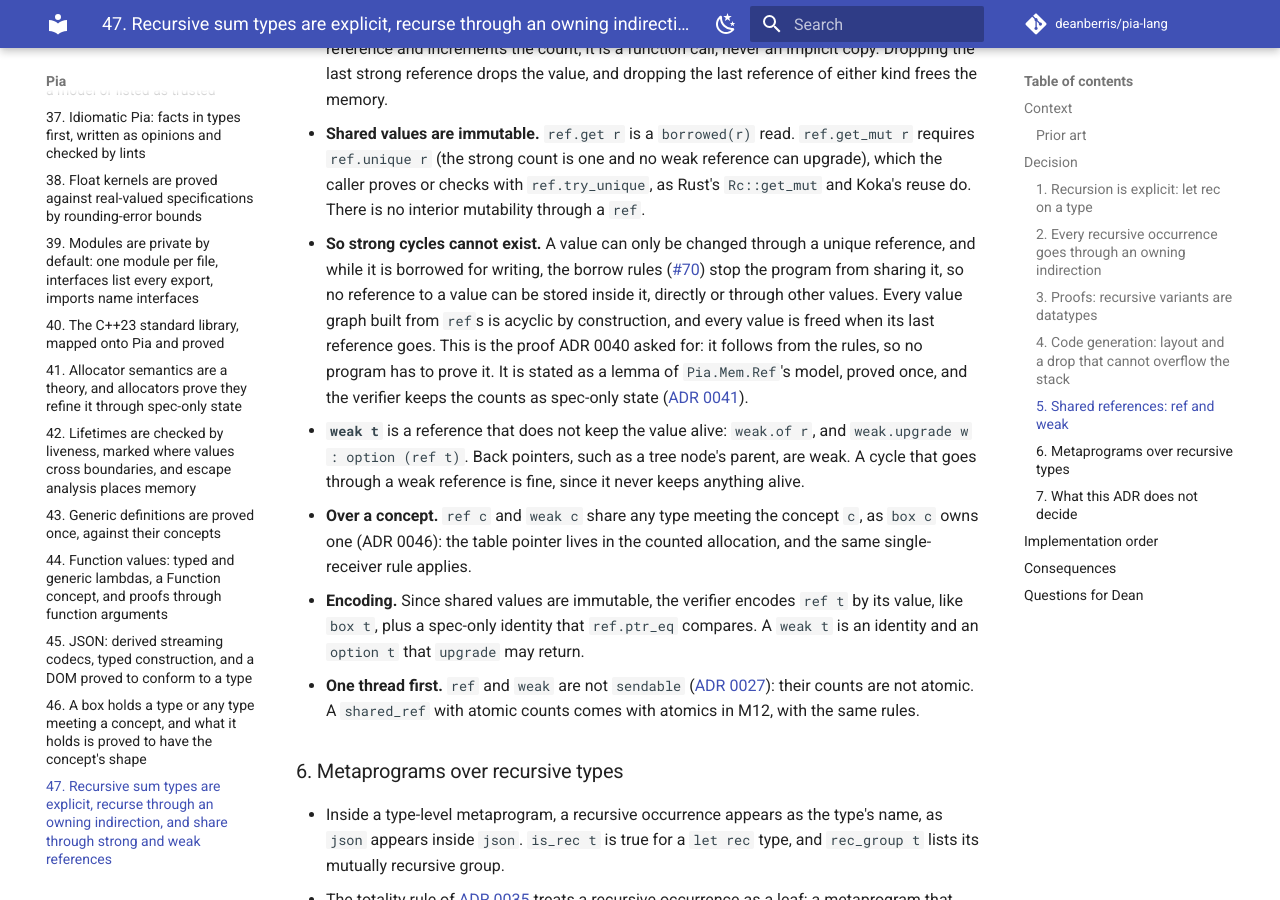
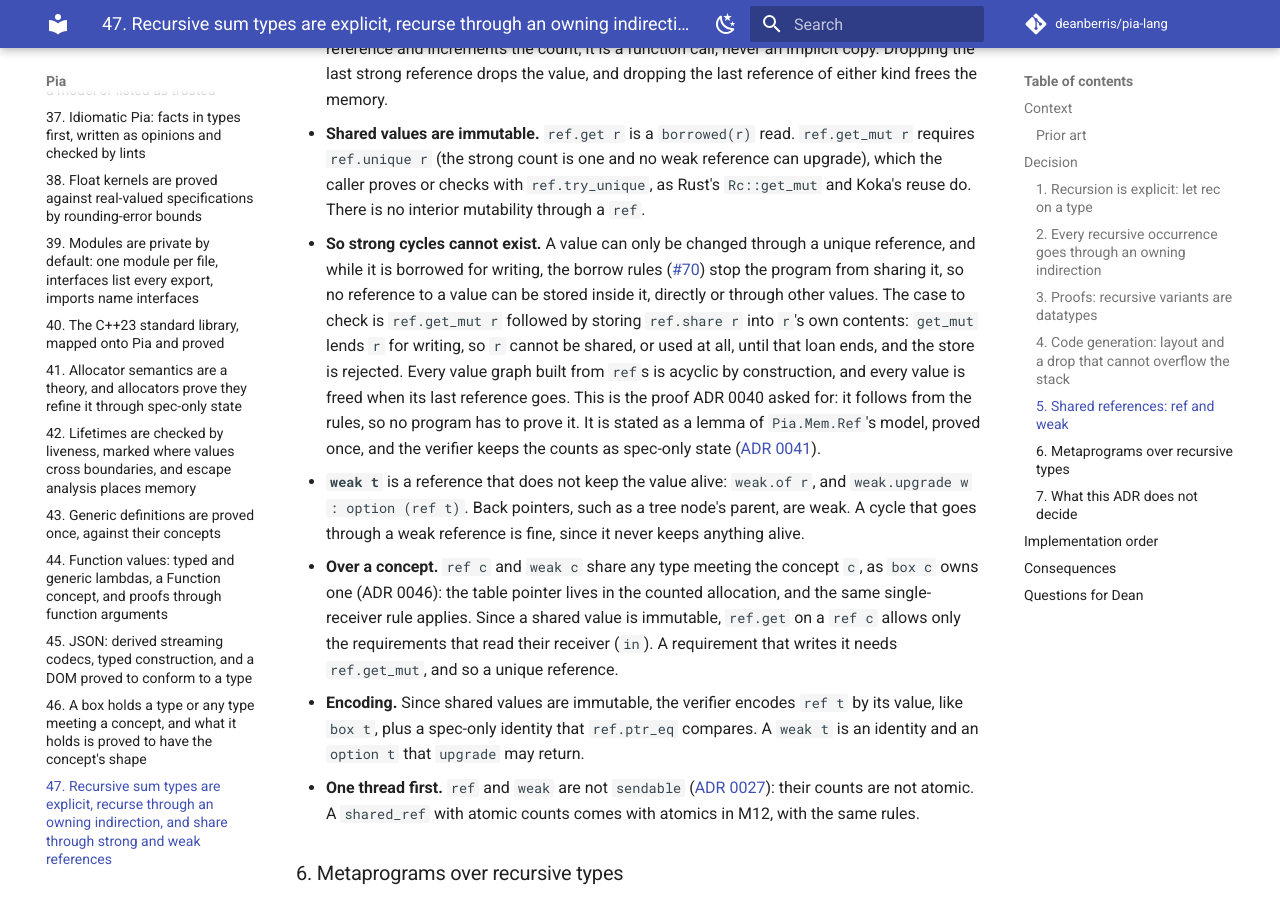
Before and after one commit to deanberris/pia-lang, an MkDocs documentation site: the page built from docs/adr/0047-recursive-sum-types-and-shared-references.md, in a window 1280 px wide and 900 px high, scrolled down 3536 px. Built offline with MkDocs 1.6.1 and Material for MkDocs 9.7.7, drawn with Linux system fonts in a browser that asks for light colours; comment, search, counter and statistics services are not loaded.

Commit message:
ADR 0047: review notes from the C++23 library thread (#221)
Claude-Session: https://claude.ai/code/session_01SkMSardFyu5XUgfs1s65Gs

Co-authored-by: Claude <noreply@anthropic.com>

```diff
--- a/docs/adr/0047-recursive-sum-types-and-shared-references.md
+++ b/docs/adr/0047-recursive-sum-types-and-shared-references.md
@@ -71,9 +71,9 @@ A recursive occurrence must sit inside a type that holds its argument behind a p
 
 - **`ref t`** is a counted box: one allocation holds a strong count, a weak count, the allocator and the value. `ref.make a v` can fail with the allocator's error. `ref.share r` makes another reference and increments the count; it is a function call, never an implicit copy. Dropping the last strong reference drops the value, and dropping the last reference of either kind frees the memory.
 - **Shared values are immutable.** `ref.get r` is a `borrowed(r)` read. `ref.get_mut r` requires `ref.unique r` (the strong count is one and no weak reference can upgrade), which the caller proves or checks with `ref.try_unique`, as Rust's `Rc::get_mut` and Koka's reuse do. There is no interior mutability through a `ref`.
-- **So strong cycles cannot exist.** A value can only be changed through a unique reference, and while it is borrowed for writing, the borrow rules ([#70](https://github.com/deanberris/pia-lang/issues/70)) stop the program from sharing it, so no reference to a value can be stored inside it, directly or through other values. Every value graph built from `ref`s is acyclic by construction, and every value is freed when its last reference goes. This is the proof ADR 0040 asked for: it follows from the rules, so no program has to prove it. It is stated as a lemma of `Pia.Mem.Ref`'s model, proved once, and the verifier keeps the counts as spec-only state ([ADR 0041](0041-allocator-semantics-as-a-theory.md)).
+- **So strong cycles cannot exist.** A value can only be changed through a unique reference, and while it is borrowed for writing, the borrow rules ([#70](https://github.com/deanberris/pia-lang/issues/70)) stop the program from sharing it, so no reference to a value can be stored inside it, directly or through other values. The case to check is `ref.get_mut r` followed by storing `ref.share r` into `r`'s own contents: `get_mut` lends `r` for writing, so `r` cannot be shared, or used at all, until that loan ends, and the store is rejected. Every value graph built from `ref`s is acyclic by construction, and every value is freed when its last reference goes. This is the proof ADR 0040 asked for: it follows from the rules, so no program has to prove it. It is stated as a lemma of `Pia.Mem.Ref`'s model, proved once, and the verifier keeps the counts as spec-only state ([ADR 0041](0041-allocator-semantics-as-a-theory.md)).
 - **`weak t`** is a reference that does not keep the value alive: `weak.of r`, and `weak.upgrade w : option (ref t)`. Back pointers, such as a tree node's parent, are weak. A cycle that goes through a weak reference is fine, since it never keeps anything alive.
-- **Over a concept.** `ref c` and `weak c` share any type meeting the concept `c`, as `box c` owns one (ADR 0046): the table pointer lives in the counted allocation, and the same single-receiver rule applies.
+- **Over a concept.** `ref c` and `weak c` share any type meeting the concept `c`, as `box c` owns one (ADR 0046): the table pointer lives in the counted allocation, and the same single-receiver rule applies. Since a shared value is immutable, `ref.get` on a `ref c` allows only the requirements that read their receiver (`in`). A requirement that writes it needs `ref.get_mut`, and so a unique reference.
 - **Encoding.** Since shared values are immutable, the verifier encodes `ref t` by its value, like `box t`, plus a spec-only identity that `ref.ptr_eq` compares. A `weak t` is an identity and an `option t` that `upgrade` may return.
 - **One thread first.** `ref` and `weak` are not `sendable` ([ADR 0027](0027-coroutines-and-race-freedom.md)): their counts are not atomic. A `shared_ref` with atomic counts comes with atomics in M12, with the same rules.
 
```
